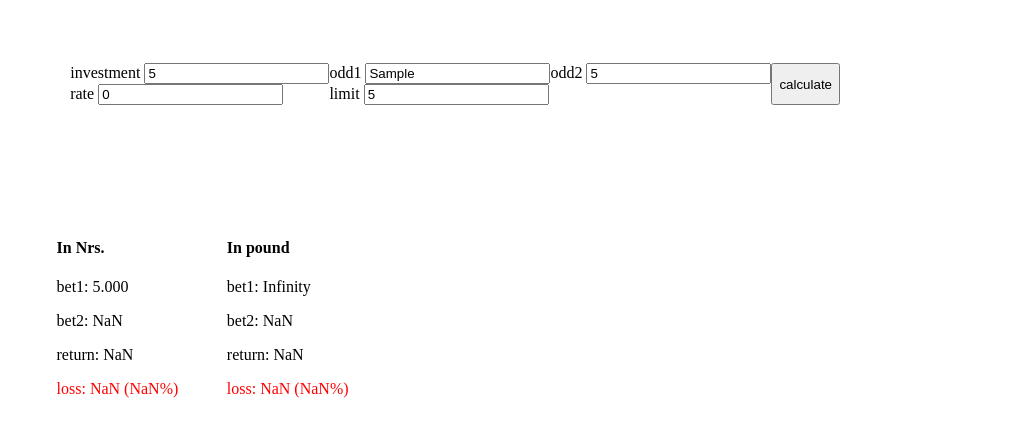
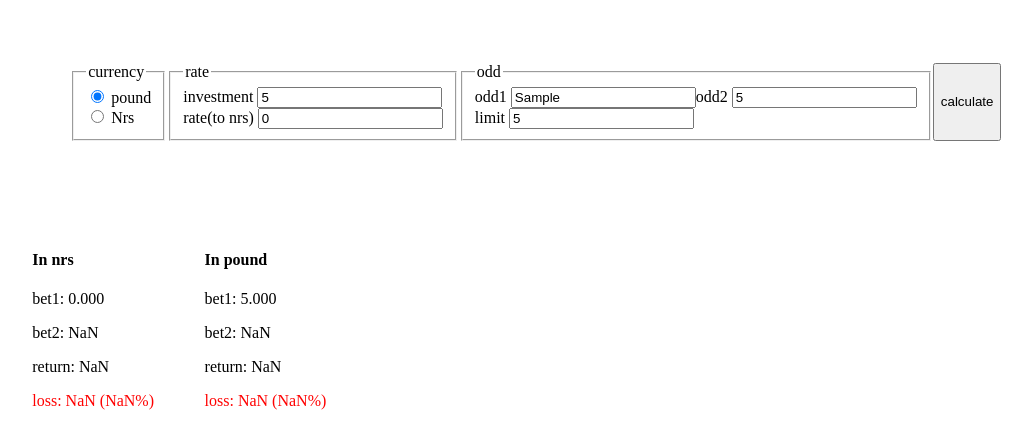
Before and after one commit to mayhem49/tiwari_bet, a plain HTML site: page index.html in a window 1280 px wide. Both pictures are taken after typing "5", "Sample", "5", "5" into the empty fields and a click on the button "calculate". Shown: the whole page, without its empty margins (1-1033 px from the left). Drawn offline with Linux system fonts and the light colour scheme.

Commit message:
allow currency selection

```diff
--- a/index.html
+++ b/index.html
@@ -17,11 +17,10 @@
             display: flex;
         }
 
-        main>div {
+        section.odd {
             display: flex;
-            flex-direction: column;
-            padding: 2%;
         }
+
 
         div#result {
             display: flex;
@@ -46,16 +45,36 @@
 
     <main>
         <form action="" id="form">
+            <fieldset>
+                <legend>currency</legend>
+
                 <div>
+                    <input type="radio" id="pound" name="currency" value="pound" checked />
+                    <label for="pound">pound</label>
+                </div>
+
+                <div>
+                    <input type="radio" id="nrs" name="currency" value="nrs" />
+                    <label for="nrs">Nrs</label>
+                </div>
+
+                </div>
+            </fieldset>
+            <fieldset>
+                <legend>rate</legend>
                 <div>
                     <label for="investment">investment</label>
                     <input type="number" step="0.01" id="investment" name="investment">
                 </div>
                 <div>
-                    <label for="rate">rate</label>
+                    <label for="rate">rate(to nrs)</label>
                     <input type="number" step="0.01" name="rate" id="rate">
                 </div>
-            </div>
+            </fieldset>
+
+            <fieldset>
+                <legend>odd</legend>
+                <section class="odd">
                     <div>
                         <div>
                             <label for="odd1">odd1</label>
@@ -72,6 +91,8 @@
                             <input type="number" step="0.01" id="odd2" name="odd2">
                         </div>
                     </div>
+                </section>
+            </fieldset>
             <button type="submit"> calculate</button>
         </form>
 
--- a/script.js
+++ b/script.js
@@ -25,7 +25,6 @@ function setRate(value) {
 document.addEventListener("DOMContentLoaded", () => {
   const rate_el = document.querySelector("#rate");
   const rate = getRate();
-  console.log(rate);
   rate_el.value = rate || 0;
 });
 form.addEventListener("submit", (event) => {
@@ -34,9 +33,14 @@ form.addEventListener("submit", (event) => {
   const odd2 = Number(document.querySelector("#odd2").value);
   const limit = Number(document.querySelector("#limit").value);
   let wished_investment = Number(document.querySelector("#investment").value);
-  const nepal = document.querySelector("#nepal");
-  const pound = document.querySelector("#pound");
+  const nepal_el = document.querySelector("#result>#nepal");
+  const pound_el = document.querySelector("#result>#pound");
   const rate = Number(document.querySelector("#rate").value);
+
+  const currency = document.querySelector(
+    'input[name="currency"]:checked'
+  ).value;
+
   setRate(rate);
 
   const [b1, b2, actual_investment] = calcBetAmt({
@@ -47,27 +51,35 @@ form.addEventListener("submit", (event) => {
   });
 
   const return_amt = b1 * odd1;
-  let p_l = return_amt - actual_investment;
-  let pl_percent = (p_l / actual_investment) * 100;
+  let pl = return_amt - actual_investment;
+  let pl_percent = (pl / actual_investment) * 100;
 
-  const nepal_str = `
-    <h4> In Nrs. </h4>
+  const render_data_default = [b1, b2, return_amt, pl];
+  const render_data_alternate = [b1, b2, return_amt, pl].map((el) => {
+    return currency === "pound" ? el * rate : el / rate;
+  });
+
+  let render_data_nrs =
+    currency === "pound" ? render_data_alternate : render_data_default;
+  let render_data_pound =
+    currency === "pound" ? render_data_default : render_data_alternate;
+
+  nepal_el.innerHTML = create_render_str("nrs", render_data_nrs, pl_percent);
+  pound_el.innerHTML = create_render_str(
+    "pound",
+    render_data_pound,
+    pl_percent
+  );
+});
+
+function create_render_str(currency, data, pl_percent) {
+  const [b1, b2, return_amt, pl] = data;
+  return `
+    <h4> In ${currency} </h4>
     <p>bet1: ${pretty(b1)}</p>
     <p>bet2: ${pretty(b2)}</p>
     <p>return: ${pretty(return_amt)}</p>
-    <p class="${p_l > 0 ? "green" : "red"}">${
-    p_l > 0 ? "profit" : "loss"
-  }: ${pretty(p_l)} (${pretty(pl_percent)}%)</p> `;
-
-  const pound_str = `
-    <h4> In pound </h4>
-    <p>bet1: ${pretty(b1 / rate)}</p>
-    <p>bet2: ${pretty(b2 / rate)}</p>
-    <p>return: ${pretty(return_amt / rate)}</p>
-    <p class="${p_l > 0 ? "green" : "red"}">${
-    p_l > 0 ? "profit" : "loss"
-  }: ${pretty(p_l / rate)} (${pretty(pl_percent)}%)</p> `;
-
-  nepal.innerHTML = nepal_str;
-  pound.innerHTML = pound_str;
-});
+    <p class="${pl > 0 ? "green" : "red"}">${
+    pl > 0 ? "profit" : "loss"
+  }: ${pretty(pl)} (${pretty(pl_percent)}%)</p> `;
+}
```
Lines whose indentation alone changed are shown as unchanged.
